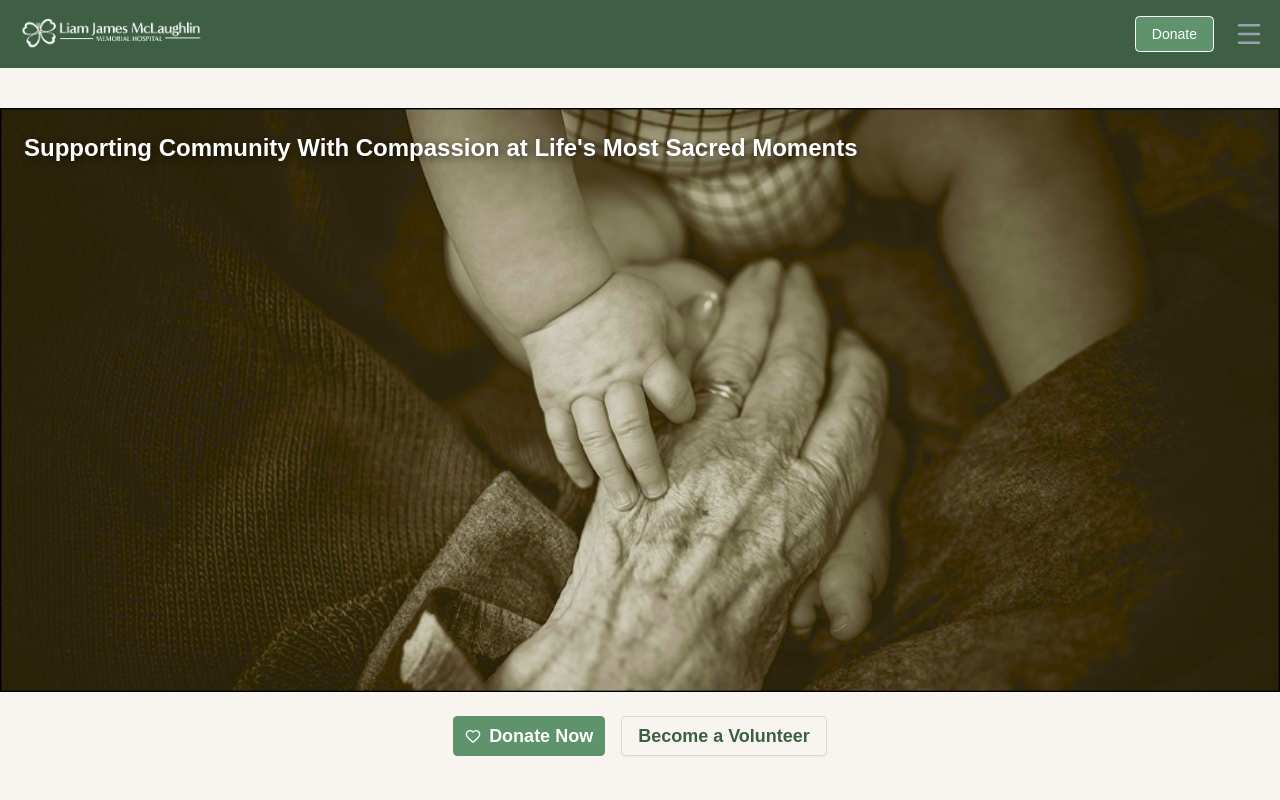
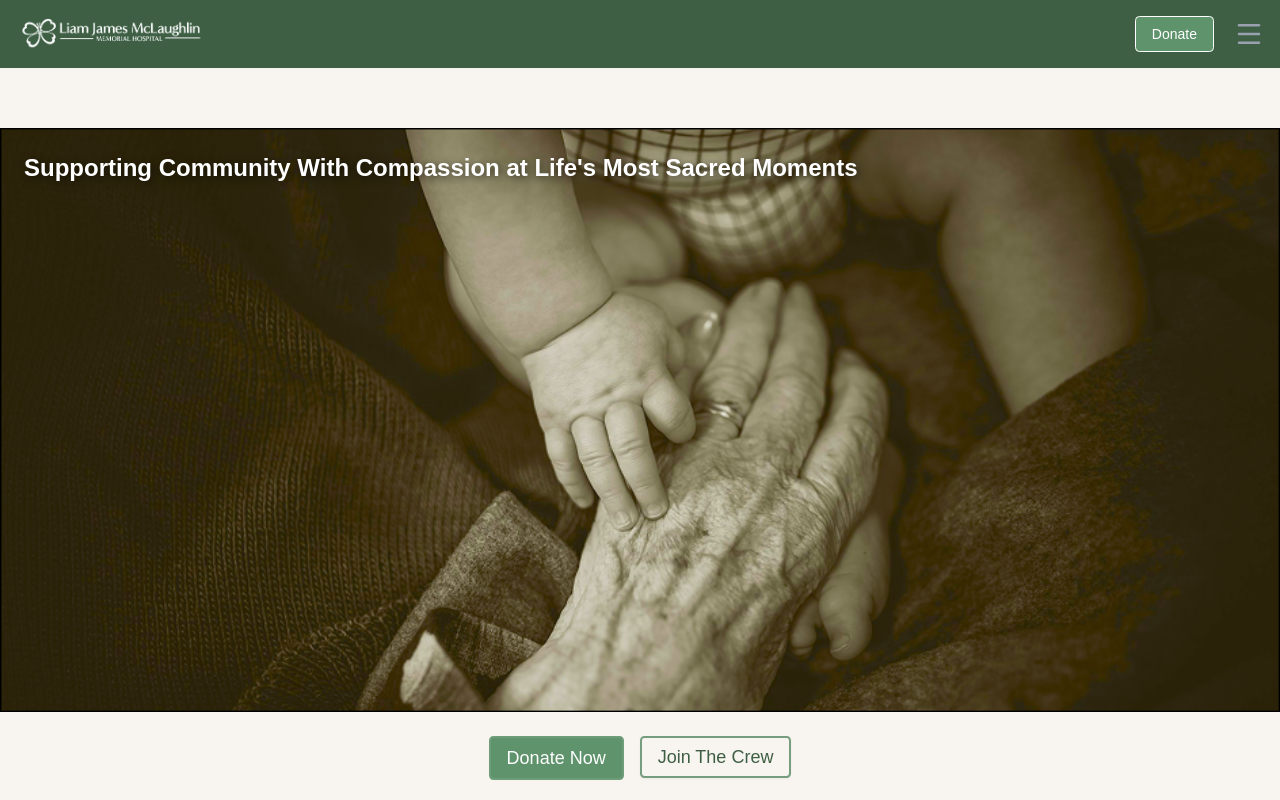
Before and after one commit to Sama2511/LJM, a Next.js app in the folder ljm-website/: page / in a window 1280 px wide. Built offline with nearby package versions, Linux system fonts and the light colour scheme.

Commit message:
section1/homePage

```diff
--- a/ljm-website/app/page.tsx
+++ b/ljm-website/app/page.tsx
@@ -6,8 +6,8 @@ import { Heart } from "lucide-react";
 export default function Home() {
   return (
     <>
-      <section className="@container flex">
-        <div className="@[630]: relative flex w-full flex-col items-center text-center">
+      <section className="@container mt-5 flex">
+        <div className="relative flex w-full flex-col items-center text-center @[630]:items-start @[630]:pt-8 @[630]:pl-7 @[700]:pl-15 @[1000]:pl-20 @[1600]:pl-50">
           <div className="relative mt-10 w-full">
             <Image
               src="/newMobilePic.png"
@@ -16,34 +16,36 @@ export default function Home() {
               height={450}
               className="w-full object-cover @[630]:hidden"
             />
-            <h1 className="absolute top-6 left-6 max-w-[80%] text-left text-2xl font-bold text-white drop-shadow-[2px_2px_4px_rgba(0,0,0,0.6)] @[470]:text-[30px] @[500]:max-w-[70%] @[550]:max-w-[80%] @[550]:text-[40px] @[630]:static">
+            <h1 className="absolute top-6 left-6 max-w-[70%] text-left text-2xl font-semibold text-white drop-shadow-[2px_2px_4px_rgba(0,0,0,0.6)] @[470]:text-[30px] @[500]:max-w-[70%] @[550]:max-w-[80%] @[550]:text-[40px] @[630]:static @[630]:max-w-[100%] @[630]:text-[26px] @[630]:text-[#3E5F44] @[630]:drop-shadow-[0px] @[800]:pt-[10px] @[800]:text-[30px] @[1000]:pt-[30px] @[1000]:text-[38px] @[1200]:pt-[50px] @[1200]:text-[42px] @[1400]:pt-[2rem] @[1400]:text-[48px] @[1700]:text-[55px]">
               Supporting Community With Compassion at Life's Most Sacred Moments
             </h1>
           </div>
-          <div className="mt-6 flex justify-center gap-4">
-            <Link href="/">
-              <Button className="flex items-center justify-center py-5 text-[18px] font-bold">
-                <Heart />
+          <div className="mt-6 flex justify-center gap-4 @[630]:mt-6 @[630]:flex-col @[700]:flex-row @[700]:justify-start @[800]:w-full">
+            <Button asChild>
+              <Link
+                href="/"
+                className="flex items-center justify-center gap-6 border-2 border-[#6d9d79] py-5 text-[18px] @[800]:py-6 @[800]:text-[22px] @[1000]:px-12 @[1200]:py-7 @[1200]:text-[30px] @[1600]:py-9 @[1600]:text-[40px]"
+              >
                 Donate Now
-              </Button>
-            </Link>
-            <Link href="/">
-              <Button
-                variant="outline"
-                className="flex items-center justify-center py-[19px] text-[18px] font-bold text-[#3E5F44]"
+              </Link>
+            </Button>
+            <Button asChild variant="outline">
+              <Link
+                href="/"
+                className="flex items-center justify-center border-2 border-[#759D7E] py-[19px] text-[18px] font-bold text-[#3E5F44] @[800]:py-6 @[800]:text-[22px] @[1000]:px-12 @[1200]:py-[29px] @[1200]:text-[30px] @[1600]:py-[38px] @[1600]:text-[40px]"
               >
-                Become a Volunteer
-              </Button>
-            </Link>
+                Join The Crew
+              </Link>
+            </Button>
           </div>
         </div>
 
         <Image
           src="/HomePagePic.png"
           alt="Home page image"
-          width={300}
-          height={300}
-          className="mt-10 hidden @[630]:block"
+          width={400}
+          height={400}
+          className="@[800]:w-[370px]@ mt-10 hidden @[630]:block @[800]:h-[370px] @[890]:h-[400px] @[890]:w-[400px] @[1000]:h-[450] @[1000]:w-[450] @[1200]:h-[500] @[1200]:w-[500] @[1400]:h-[600] @[1400]:w-[600] @[1600]:h-[700] @[1600]:w-[700] @[1800]:h-[700] @[1800]:w-[700]"
         />
       </section>
     </>
--- a/ljm-website/components/header.tsx
+++ b/ljm-website/components/header.tsx
@@ -15,14 +15,14 @@ function Header() {
 
   return (
     <nav className="@container flex flex-col bg-[#3e5f44] p-4 text-white">
-      <div className="flex items-center justify-between gap-5 @[600]:flex-row @[1000]:mx-auto @[1000]:w-full @[1000]:max-w-[80%]">
+      <div className="flex items-center justify-between gap-5 @[600]:flex-row @[1000]:mx-auto @[1000]:w-full @[1000]:max-w-[90%] @[1200]:max-w-[80%]">
         <Link href="/">
           <Image
             src="/logo.png"
             alt=""
             height={300}
             width={300}
-            className="w-[190px] @[600]:w-[300px] @[1100]:w-[400px]"
+            className="w-[190px] @[600]:w-[300px] @[1100]:w-[350px]"
           />
         </Link>
         <div className="flex items-center gap-5">
@@ -41,7 +41,7 @@ function Header() {
           </div>
         </div>
       </div>
-      <ul className="hidden justify-center gap-2 pt-2 font-semibold text-[#f8f5f0] @[600]:flex @[600]:text-[14px] @[800]:gap-3 @[800]:text-[16px] @[1100]:gap-4 @[1100]:text-[18px]">
+      <ul className="hidden justify-center gap-2 pt-2 font-semibold text-[#f8f5f0] @[600]:flex @[600]:text-[14px] @[800]:gap-3 @[800]:text-[14px] @[1100]:gap-4 @[1100]:text-[16px]">
         <li className="cursor-pointer">
           <Link href="" /> Home
         </li>
```
